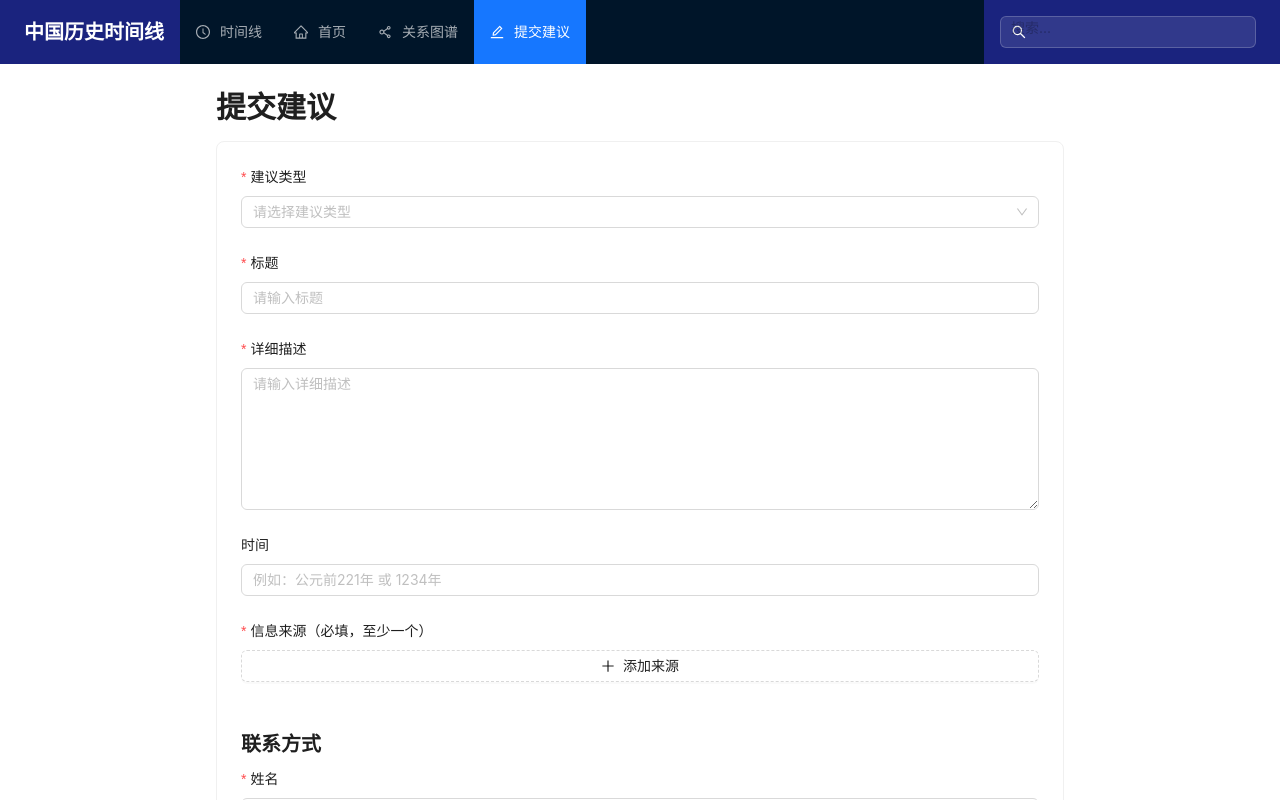
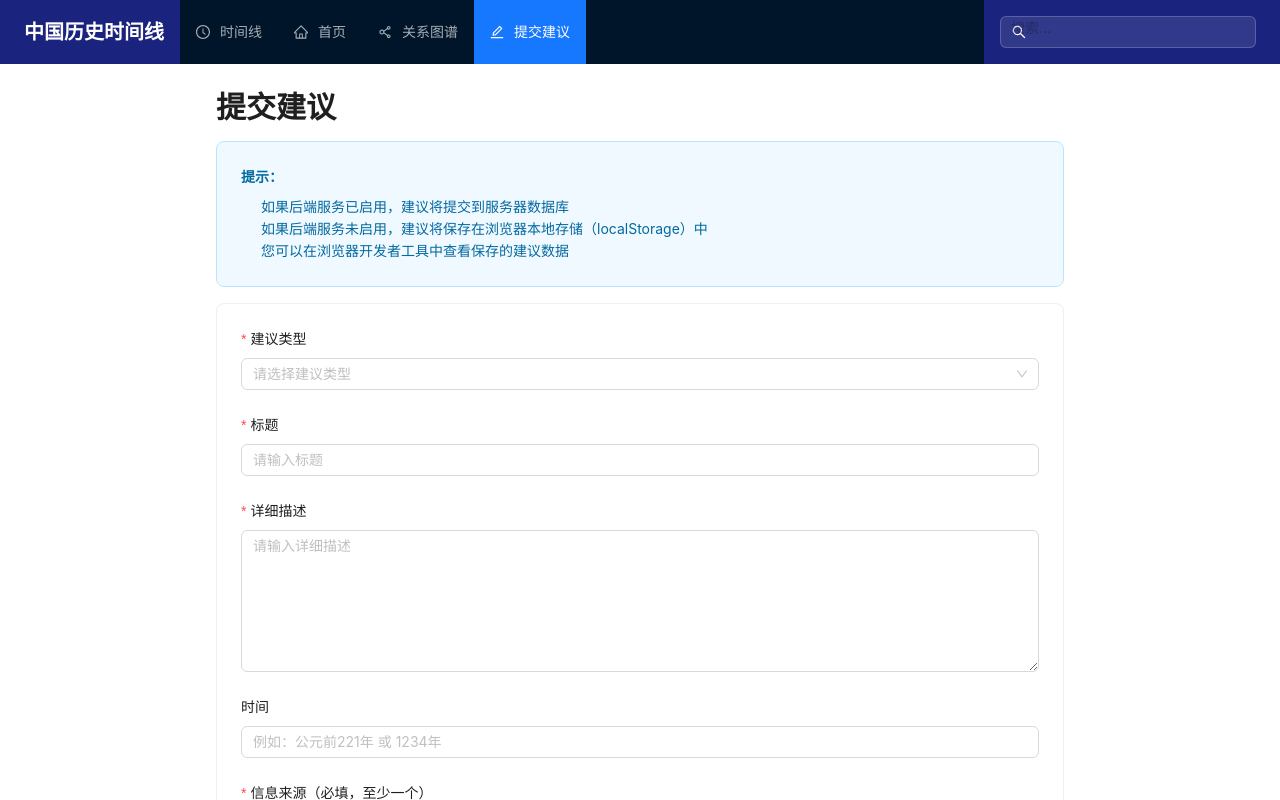
Before and after one commit to chengms/HistoricalThreads, a React (Vite) app in the folder frontend/: page /suggestion in a window 1280 px wide. Shown: the top 800 px of the page. Built offline with nearby package versions, Linux system fonts and the light colour scheme.

Commit message:
Improve suggestion submission: Try backend API first, fallback to localStorage, add user-friendly notification about where data is saved

```diff
--- a/frontend/src/pages/Suggestion/index.tsx
+++ b/frontend/src/pages/Suggestion/index.tsx
@@ -12,8 +12,6 @@ export default function SuggestionPage() {
   const onFinish = async (values: any) => {
     setLoading(true)
     try {
-      // 静态站点：将建议保存到 localStorage，或通过邮件/表单服务提交
-      // 实际部署时可以使用 Formspree、EmailJS 等服务
       const suggestion = {
         ...values,
         id: Date.now(),
@@ -21,21 +19,36 @@ export default function SuggestionPage() {
         createdAt: new Date().toISOString(),
       }
 
-      // 保存到 localStorage（开发用）
-      const existing = JSON.parse(localStorage.getItem('suggestions') || '[]')
-      existing.push(suggestion)
-      localStorage.setItem('suggestions', JSON.stringify(existing))
+      // 尝试提交到后端 API
+      let submitted = false
+      try {
+        const response = await fetch('/api/suggestions', {
+          method: 'POST',
+          headers: {
+            'Content-Type': 'application/json',
+          },
+          body: JSON.stringify(suggestion),
+        })
 
-      // 这里可以集成第三方服务，如 Formspree
-      // await fetch('https://formspree.io/f/YOUR_FORM_ID', {
-      //   method: 'POST',
-      //   headers: { 'Content-Type': 'application/json' },
-      //   body: JSON.stringify(values),
-      // })
+        if (response.ok) {
+          submitted = true
+          message.success('建议已提交到服务器！我们会尽快审核。')
+        }
+      } catch (apiError) {
+        console.log('后端 API 不可用，保存到本地存储', apiError)
+      }
 
-      message.success('建议提交成功！我们会尽快审核。')
+      // 如果后端不可用，保存到 localStorage
+      if (!submitted) {
+        const existing = JSON.parse(localStorage.getItem('suggestions') || '[]')
+        existing.push(suggestion)
+        localStorage.setItem('suggestions', JSON.stringify(existing))
+        message.success('建议已保存到本地！由于后端服务未启用，数据仅保存在浏览器本地存储中。')
+      }
+
       form.resetFields()
     } catch (error) {
+      console.error('提交失败:', error)
       message.error('提交失败，请稍后重试。')
     } finally {
       setLoading(false)
@@ -45,6 +58,17 @@ export default function SuggestionPage() {
   return (
     <div className="container mx-auto px-6 py-6 max-w-4xl">
       <Title level={2} className="mb-6">提交建议</Title>
+
+      <Card className="mb-4" style={{ backgroundColor: '#f0f9ff', borderColor: '#bae6fd' }}>
+        <div style={{ color: '#0369a1' }}>
+          <strong>提示：</strong>
+          <ul style={{ marginTop: 8, marginBottom: 0, paddingLeft: 20 }}>
+            <li>如果后端服务已启用，建议将提交到服务器数据库</li>
+            <li>如果后端服务未启用，建议将保存在浏览器本地存储（localStorage）中</li>
+            <li>您可以在浏览器开发者工具中查看保存的建议数据</li>
+          </ul>
+        </div>
+      </Card>
 
       <Card>
         <Form
```
